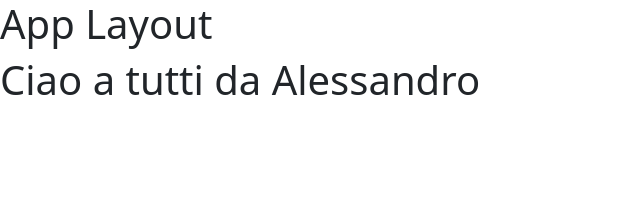
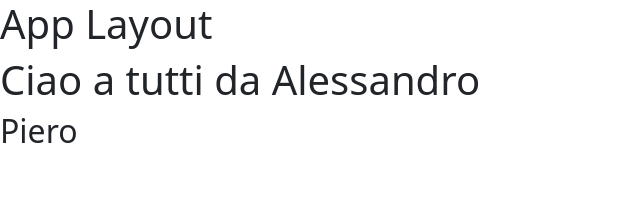
Before and after one commit to AlessandroSottosanti/bool-travels, a React (Vite) app: page / in a window 1280 px wide. Shown: the top 202 px of the page, without its empty margins (0-640 px from the left). Built offline with nearby package versions, Linux system fonts and the light colour scheme.

Commit message:
feat: export

```diff
--- a/src/components/AppLayout.jsx
+++ b/src/components/AppLayout.jsx
@@ -3,6 +3,7 @@ const AppLayout = () => {
         <>
         <h1>App Layout</h1>
         <h1>Ciao a tutti da Alessandro</h1>
+        <h2>Piero</h2>
         </>
     )
 }
--- a/src/data/viaggi.js
+++ b/src/data/viaggi.js
@@ -225,5 +225,3 @@ const viaggi = [
         ]
     }
 ];
-
-console.log(viaggi);
```
